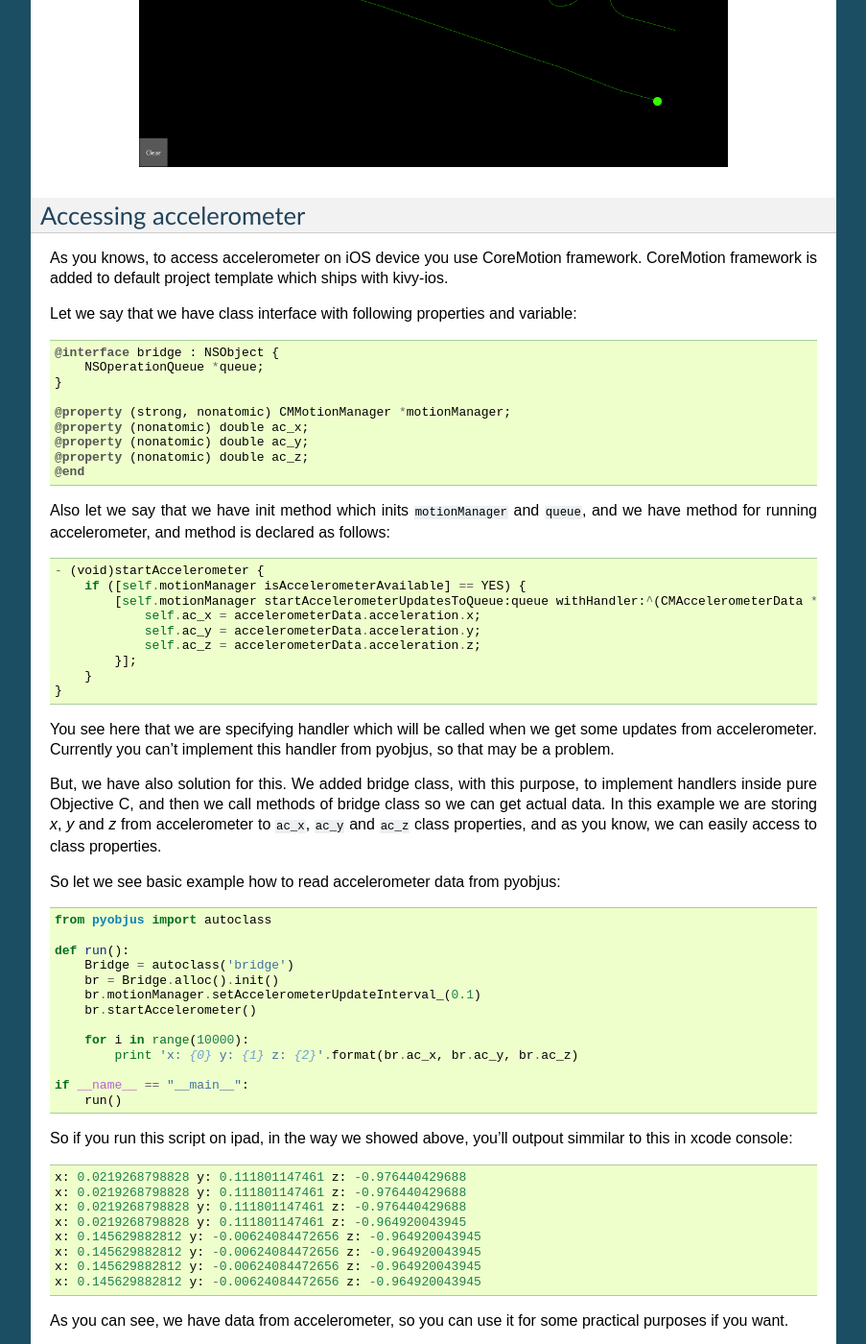
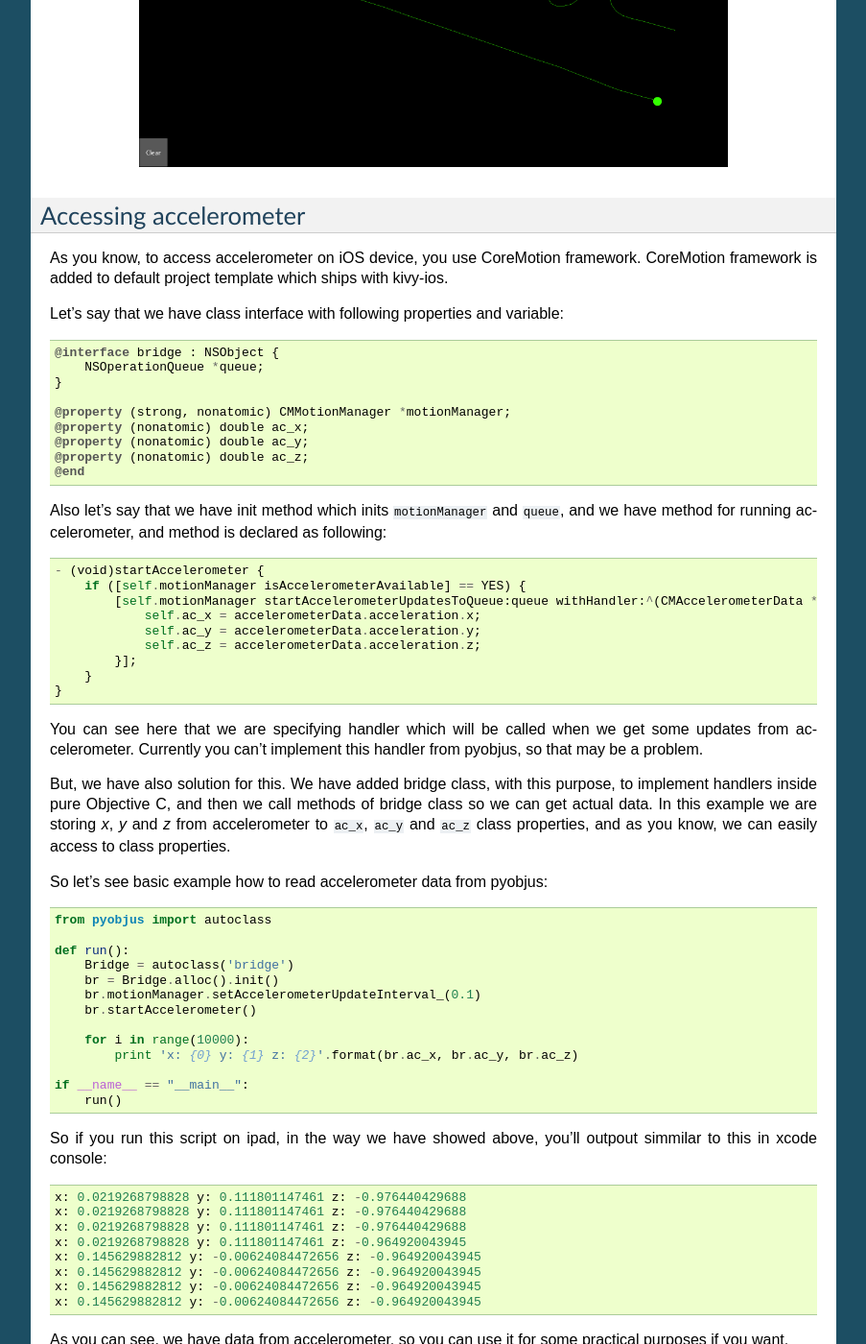
Before and after one commit to kivy/pyobjus, a Sphinx documentation site: the page built from docs/source/pyobjus_ios.rst, in a window 1280 px wide and 1400 px high, scrolled down 2342 px. Shown: the whole window at 96% size, without its empty margins (198-1101 px from the left). Built offline with Sphinx 7.4.7, drawn with Linux system fonts in a browser that asks for light colours; some of the changed text lies outside the part shown.

Commit message:
corrected pyobjus_ios.rst grammar

```diff
--- a/docs/source/pyobjus_ios.rst
+++ b/docs/source/pyobjus_ios.rst
@@ -18,9 +18,9 @@ Let's first build kivy-ios. Execute following command::
 
 This can take some time.
 
-You can build your UI with kivy framework, and access to device hardware using pyobjus. So, let see one simple example of this. Note that tutorial how to use kivy-ios exists on kivy-ios official documentation, but here I will make another one, with focus on pyobjus.
+You can build your UI with kivy framework, and access to device hardware using pyobjus. So, let's see one simple example of this. Notice that tutorial that describes how to use kivy-ios exists on kivy-ios official documentation, but here I will make another one, with focus on pyobjus.
 
-Let we first make one simple example of using pyobjus with kivy.::
+Let's first make one simple example of using pyobjus with kivy.::
 
     from pyobjus import autoclass, objc_f, objc_str
     from kivy.app import App
@@ -72,17 +72,17 @@ Please save this code inside file with name ``main.py``. Make directory which wi
 
 So now ``pyobjus-ios`` contains ``main.py`` file which holds python code.
 
-Above app example is borrowed from `this <http://kivy.org/docs/tutorials/firstwidget.html>`_ tutorial, and I added some pyobjus things to it. So we are now using ``NSArray`` to store information about line color, and we are using ``NSString`` to set text of button.
+Above app example is borrowed from `this <http://kivy.org/docs/tutorials/firstwidget.html>`_ tutorial, and I have added some pyobjus things to it. So we are now using ``NSArray`` to store information about line color, and we are using ``NSString`` to set text of button.
 
-Now you can create xcode project, which will hold our python application. kivy-ios commes with script for creating xcode projects for you. You only need to specify project name and absolute path path to your app.
+Now you can create xcode project, which will hold our python application. kivy-ios commes with script for creating xcode projects for you. You only need to specify project name and absolute path to your app.
 
 Execute following command::
 
     tools/create-xcode-project.sh paintApp /Users/myName/development/kivy-ios/pyobjus-ios/
 
-Note following. First parameter which we are passing to script is name of our app. In this case that name of iOS app will be `paintApp`. Second parameter is absolute path to our python app which we want to run on iOS.
+Notice following. First parameter which we are passing to script is name of our app. In this case that name of iOS app will be `paintApp`. Second parameter is absolute path to our python app which we want to run on iOS.
 
-After executing this command you will get outpout simmimlar to this::
+After executing this command you will get output similar to this::
 
     -> Create /Users/myName/development/kivy-ios/app-paintapp directory
     -> Copy templates
@@ -110,9 +110,9 @@ This is screenshoot from my iPad
 Accessing accelerometer
 -----------------------
 
-As you knows, to access accelerometer on iOS device you use CoreMotion framework. CoreMotion framework is added to default project template which ships with kivy-ios.
+As you know, to access accelerometer on iOS device, you use CoreMotion framework. CoreMotion framework is added to default project template which ships with kivy-ios.
 
-Let we say that we have class interface with following properties and variable::
+Let's say that we have class interface with following properties and variable::
 
     @interface bridge : NSObject {
         NSOperationQueue *queue;
@@ -124,7 +124,7 @@ Let we say that we have class interface with following properties and variable::
     @property (nonatomic) double ac_z;
     @end
 
-Also let we say that we have init method which inits ``motionManager`` and ``queue``, and we have method for running accelerometer, and method is declared as follows::
+Also let's say that we have init method which inits ``motionManager`` and ``queue``, and we have method for running accelerometer, and method is declared as following::
 
     - (void)startAccelerometer {
         if ([self.motionManager isAccelerometerAvailable] == YES) {
@@ -136,12 +136,12 @@ Also let we say that we have init method which inits ``motionManager`` and ``que
         }
     }
 
-You see here that we are specifying handler which will be called when we get some updates from accelerometer. Currently you can't implement this handler from pyobjus, so that may be a problem.
+You can see here that we are specifying handler which will be called when we get some updates from accelerometer. Currently you can't implement this handler from pyobjus, so that may be a problem.
 
-But, we have also solution for this. We added bridge class, with this purpose, to implement handlers inside pure Objective C, and then we call methods of bridge class so we can get actual data.
+But, we have also solution for this. We have added bridge class, with this purpose, to implement handlers inside pure Objective C, and then we call methods of bridge class so we can get actual data.
 In this example we are storing `x`, `y` and `z` from accelerometer to ``ac_x``, ``ac_y`` and ``ac_z`` class properties, and as you know, we can easily access to class properties.
 
-So let we see basic example how to read accelerometer data from pyobjus::
+So let's see basic example how to read accelerometer data from pyobjus::
 
     from pyobjus import autoclass
 
@@ -157,7 +157,7 @@ So let we see basic example how to read accelerometer data from pyobjus::
     if __name__ == "__main__":
         run()
 
-So if you run this script on ipad, in the way we showed above, you'll outpout simmilar to this in xcode console::
+So if you run this script on ipad, in the way we have showed above, you'll outpout simmilar to this in xcode console::
 
     x: 0.0219268798828 y: 0.111801147461 z: -0.976440429688
     x: 0.0219268798828 y: 0.111801147461 z: -0.976440429688
@@ -388,19 +388,19 @@ And contents of ``pyobjusball.kv`` is::
             id: pyobjus_ball
             center: self.parent.center
 
-Now create directory with name ``pyobjus-ball`` and place above files in it::
+Now create directory with name ``pyobjus-ball`` and place the files above in it::
 
     mkdir pyobjus-ball
     mv main.py pyobjus-ball
     mv pyobjusball.kv pyobjus-ball
 
-In this step I suppose that you already have downloaded and built ``kivy-ios`` so please navigate to directory where ``kivy-ios`` is located.
+In this step, I suppose that you already have downloaded and built ``kivy-ios`` so, please navigate to directory where ``kivy-ios`` is located.
 Now execute following::
 
     tools/create-xcode-project.sh pyobjusBall /path/to/pyobjus-ball
     open app-pyobjusball/pyobjusball.xcodeproj/
 
-After this step xcode will be opened, and if you connected your iOS device on you computer, you can run project, and you will see app running on your device.
+After this step xcode will be opened, and if you have connected your iOS device on you computer, you can run project, and you will see app running on your device.
 
 This is screenshoot from iPad.
 
```
Also changed, not shown: other parts of docs/source/pyobjus_ios.rst (+7 -7 lines).
